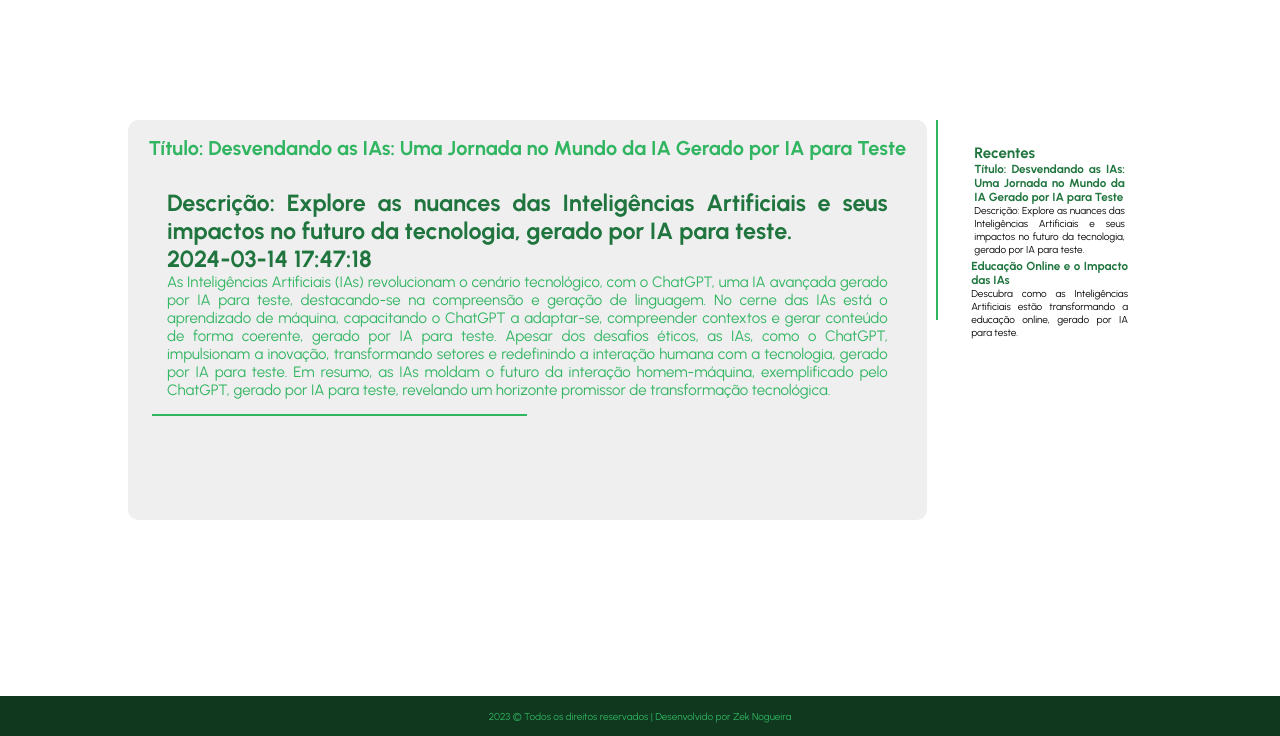
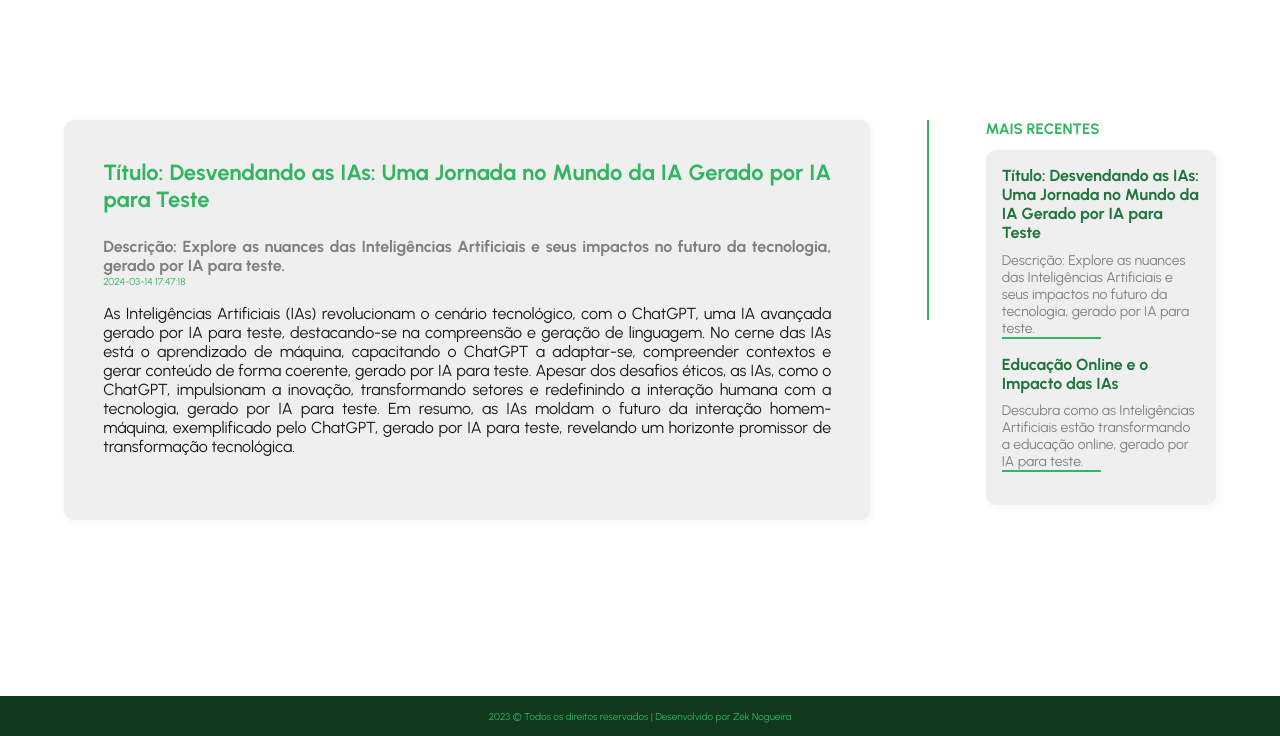
Before and after one commit to zeknogueira/zeknogueira_portifolio, a PHP site: page /article.php?article_id=1 in a window 1280 px wide. Shown: the part 64-800 px from the top of the page. Run offline with PHP 8.4, Linux system fonts and the light colour scheme; data comes from the database, SQL or seed files in the repository.

Commit message:
css features

```diff
--- a/article.php
+++ b/article.php
@@ -8,9 +8,9 @@ require_once "conection.php"
     <meta charset="UTF-8">
     <meta http-equiv="X-UA-Compatible" content="IE=edge">
     <meta name="viewport" content="width=device-width, initial-scale=1.0">
-    <link rel="stylesheet" href="css/style.css">
-    <link rel="stylesheet" href="css/blog.css">
-    <link rel="stylesheet" href="css/login.css">
+    <link rel="stylesheet" type="text/css" href="css/style.css">
+    <link rel="stylesheet" type="text/css" href="css/blog.css">
+    <link rel="stylesheet" type="text/css" href="css/login.css">
     <title>Zek Nogueira</title>
 </head>
 
@@ -36,6 +36,12 @@ require_once "conection.php"
 
     </header>
     <main class="white_main_blog">
+        <div class="space_between_header_articles">
+
+        </div>
+        <div class="main_blog_principal_box">
+            <div class="main_blog_principal">
+                <section class="articles_section">
                     <?php
                     require "conection.php";
                     $article_id_send = $_GET['article_id'];
@@ -47,59 +53,76 @@ require_once "conection.php"
                     if ($result->num_rows > 0) {
                         $info_article_selected = $result->fetch_assoc();
                         ?>
-            <div class="main_blog_principal_box">
-                <div class="main_blog_principal">
-                    <div class="title_articles_box">
-                        <h1 class="article_title_blog">
+                        <article class="principal_articles">
+                            <div class="principal_articles_tittle_box">
+                                <h1 class="principal_articles_tittle">
                                     <?php echo $info_article_selected["article_name"]; ?>
                                 </h1>
                             </div>
-                    <section class="articles_section">
-                        <article class="article_basic">
-                           <div class="article_description">
-                            <h3>
+                            <div class="principal_articles_description_box">
+                                <h3 class="principal_articles_description">
                                     <?php echo $info_article_selected["article_description"]; ?>
                                 </h3>
-                            <h3 >
+                                <p principal_articles_date>
                                     <?php echo $info_article_selected["article_date"]; ?>
-                            </h3>
-                            <p class="article_text">
+                                </p>
+
+                            </div>
+                            <div class="space_between_principal_articles_tittle_and_principal_articles_content">
+
+                            </div>
+
+                            <div class="principal_articles_content">
+                                <p>
                                     <?php echo $info_article_selected["article_content"]; ?>
                                 </p>
+                            </div>
                         </article>
-                        <hr class="articles_line_division">
                         <?php
                     } ?>
                 </section>
 
             </div>
+
+
             <div class="vertical_articles_line_division_config_blog" class="articles_section">
 
             </div>
             <aside id="main_blog_side">
-                <section class="articles_section">
-                    <article class="side_articles">
-                        <h2>Recentes</h2>
+                <section class="side_articles_section">
+                    <h2>MAIS RECENTES</h2>
+                    <div class="side_articles_box_box">
+                        <div class="side_articles_box">
                             <?php
                             $sql_select_recent_articles = "SELECT * FROM articles ORDER BY article_date LIMIT 2";
                             $query_result = $conection_db->query($sql_select_recent_articles);
                             if ($query_result->num_rows > 0) {
                                 while ($info_recent_articles = $query_result->fetch_assoc()) { ?>
-
-                                <h3>
+                                    <a href="article.php?article_id=<?php echo $info_recent_articles["article_id"] ?>"
+                                        cursor="pointer">
+                                        <article class="side_articles">
+                                            <h3 class="side_articles_tittle">
                                                 <?php echo $info_recent_articles["article_name"] ?>
                                             </h3>
-                                <p class="article_p">
+                                            <p class="side_articles_description">
                                                 <?php echo $info_recent_articles["article_description"] ?>
                                             </p>
                                         </article>
+                                    </a>
+                                    <hr class="articles_line_division">
+                                    <div class="space_between_side_articles_horizontal_lines_and_tittle">
+
+                                    </div>
                                 <?php }
                             } ?>
-                    </article>
+                        </div>
+                    </div>
                 </section>
             </aside>
         </div>
+        <div class="space_between_header_articles">
 
+        </div>
     </main>
     <footer id="footer_blog_principal">
         <div>
--- a/article_edit_process.php
+++ b/article_edit_process.php
@@ -7,11 +7,14 @@ $article_description = $_POST["article_description"];
 $article_id_send = $_POST["article_id"];
 $article_content = $_POST["article_content_text_area"];
 
+
+
+
 $sql = "UPDATE articles SET article_name = ?, article_description = ?, article_content = ? WHERE article_id = ?";
 
 $stmt = $conection_db->prepare($sql);
 if ($stmt) {
-    $stmt->bind_param("sssi", $article_name, $article_description, $article_content, $article_id_send);
+    $stmt->bind_param("ssssi", $article_name, $article_description, $article_content, $article_id_send);
 
     if ($stmt->execute()) {
         $stmt->close();
--- a/css/blog.css
+++ b/css/blog.css
@@ -29,7 +29,7 @@ div{
 .main_blog_principal_box{
     display: flex;
     flex-direction: row;
-    width: 80vw;
+    width: 90vw;
     min-height: 50vh;
 
 
@@ -38,11 +38,12 @@ div{
 }
 .main_blog_principal{
 
-    width: 78%;
+    width: 70%;
     display: flex;
     flex-direction: column;
     background-color: rgba(227, 226, 226, 0.56);
     border-radius: 10px;
+    box-shadow:  2px 2px 5px 1px rgba(61, 61, 61, 0.045);
 
 }
 #main_blog_side{
@@ -102,3 +103,61 @@ div{
     width: 100%;
     height: 10vh;
 }
+.space_between_side_articles_horizontal_lines_and_tittle{
+    width: 100%;
+    height: 2vh;
+}
+
+.space_between_principal_articles_tittle_and_principal_articles_content{
+    width: 100%;
+    height: 2vh;
+}
+
+
+.principal_articles_tittle{
+    font-size: 22px;
+
+}
+
+.principal_articles_tittle_date_box, .principal_articles_tittle_box{
+    margin-bottom: 3vh;
+}
+.principal_articles_description{
+    font-size: 16px;
+    color: gray;
+
+}
+.principal_articles_content{
+    font-size: 16px;
+    color: rgb(24, 24, 24);
+}
+.side_articles_section{
+    margin: 0;
+}
+.side_articles_box_box{
+    width: 100%;
+    height: 100%;
+    background-color: rgba(227, 226, 226, 0.56);
+    border-radius: 10px;
+    box-shadow:  2px 2px 5px 1px rgba(61, 61, 61, 0.045);
+    margin-top: 5%;
+}
+.side_articles_box{
+    margin: 7%;
+
+
+}
+.side_articles{
+    min-height: 10vh;
+}
+
+.side_articles_tittle{
+    margin-bottom: 5%;
+    font-size: 16px;
+
+}
+
+.side_articles_description{
+    font-size: 14px;
+    color: gray;
+}
--- a/css/style.css
+++ b/css/style.css
@@ -118,7 +118,7 @@ div {
     display: flex;
     flex-direction: row;
     height: 8vh;
-    width: 100vw;
+    width: 100%;
     align-items: center;
     padding: 0;
 
@@ -147,6 +147,7 @@ div {
 }
 
 #footer_blog_principal{
+    z-index: 2;
     background-color: #0F381E;
     display: flex;
     height: 40px;
@@ -156,5 +157,5 @@ div {
     left: 0;
     justify-content: center;
     align-items: center;
-    width: 100vw;
+    width: 100%;
 }
```
Also changed, not shown: article_edit.php (+8 -0 lines), blog.php (+30 -15 lines), admin.php (line endings or trailing spaces). Lines whose indentation alone changed are shown as unchanged.
